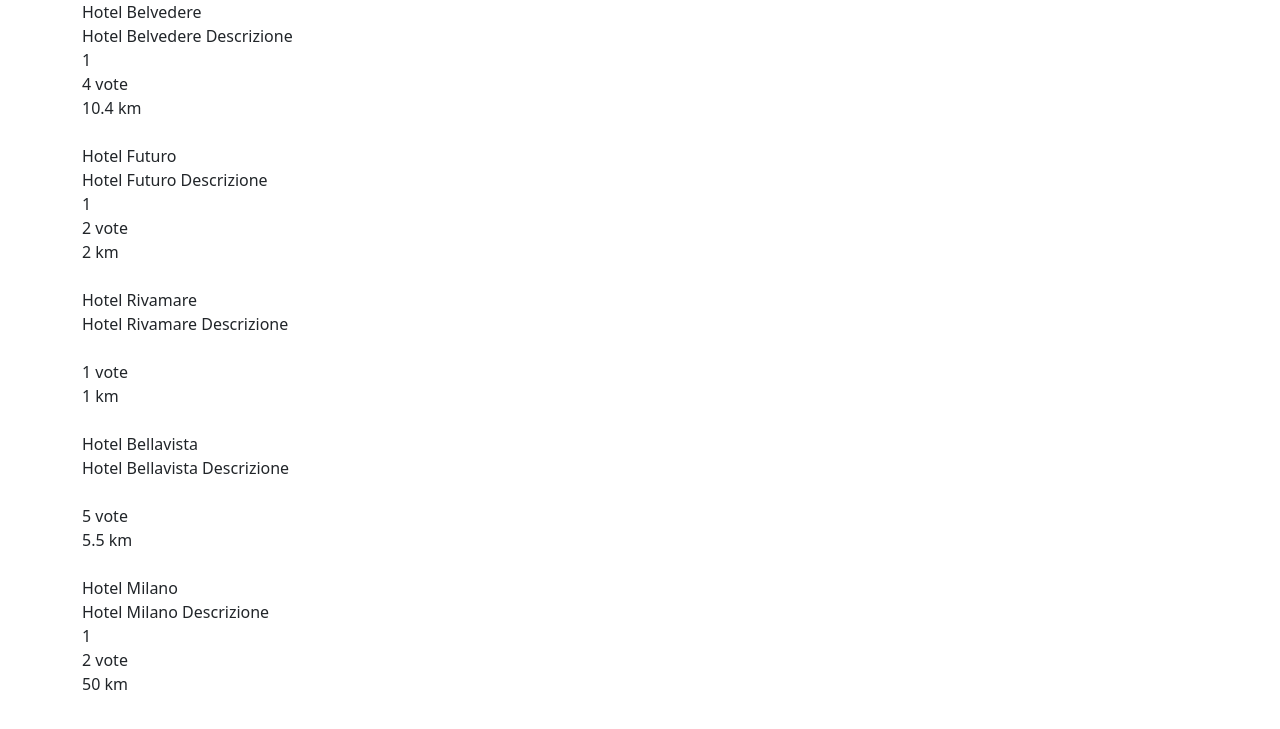
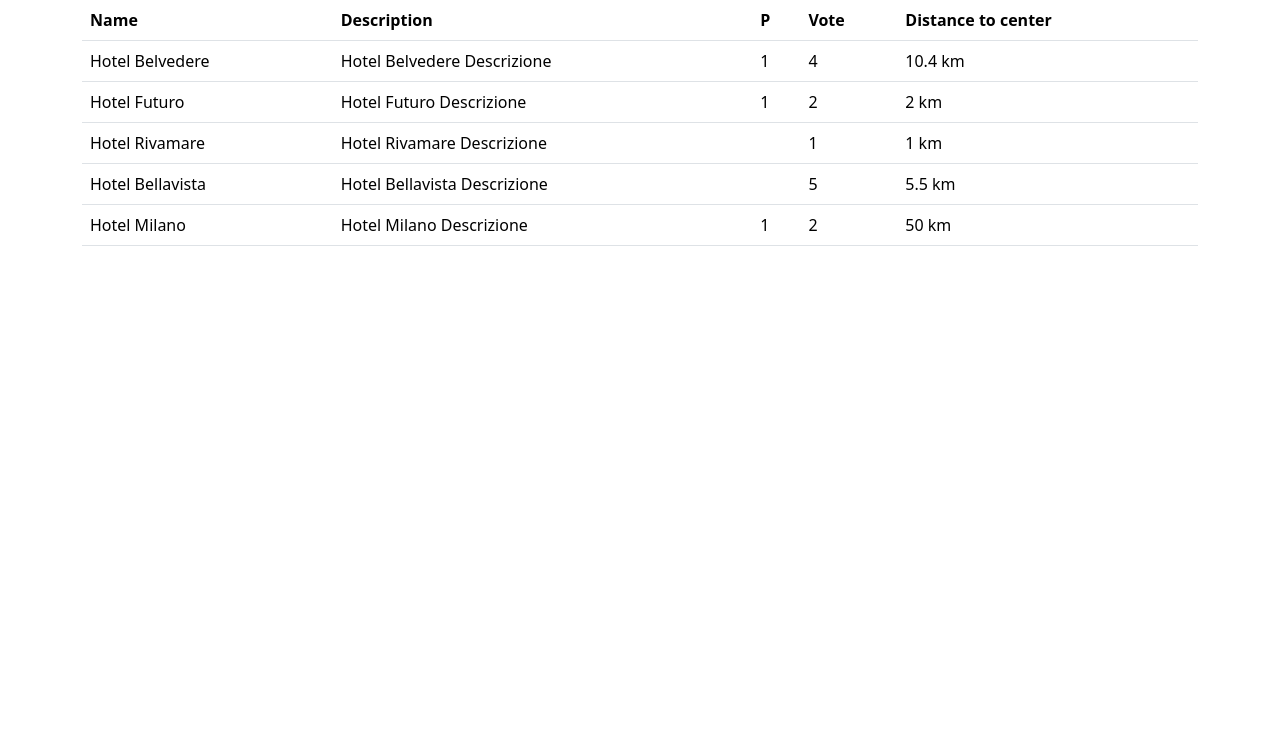
Before and after one commit to VolxDarkTV/php-hotel, a PHP site: page / in a window 1280 px wide. Shown: the top 729 px of the page. Run offline with PHP 8.4, Linux system fonts and the light colour scheme.

Commit message:
add table

```diff
--- a/index.php
+++ b/index.php
@@ -55,25 +55,40 @@
 </head>
 <body>
 
-  <section>
+  <section class="container">
 
-    <div class="container">
-      <?php
-        foreach($hotels as $hotel){
-        echo '<div>'
+    <div>
 
-        . $hotel['name'] . '<br>'
-        . $hotel['description'] . '<br>'
-        . $hotel['parking'] . '<br>'
-        . $hotel['vote'] . ' vote' . '<br>'
-        . $hotel['distance_to_center']. ' km' . '<br>'
+      <table class="table">
+        <thead>
+          <tr>
+            <th scope='col'>Name</th>
+            <th scope='col'>Description</th>
+            <th scope='col'>P</th>
+            <th scope='col'>Vote</th>
+            <th scope='col'>Distance to center</th>
+          </tr>
+        </thead>
 
-        . '</div> <br>';
-        }
-      ?>
-    </div>
+          <?php
+          foreach ($hotels as $hotel){
+            echo
+              "<tbody>" .
+              "<tr>" .
+                "<td>" . $hotel['name'] . "</td>" .
+                "<td>" . $hotel['description'] . "</td>" .
+                "<td>" . $hotel['parking'] . "</td>" .
+                "<td>" . $hotel['vote'] . "</td>" .
+                "<td>" . $hotel['distance_to_center'] . ' km' . "</td>" .
+              "</tr>" .
+            "</tbody>";
+          }
+          ?>
 
 
+      </table>
+
+    </div>
   </section>
 
 </body>
```
